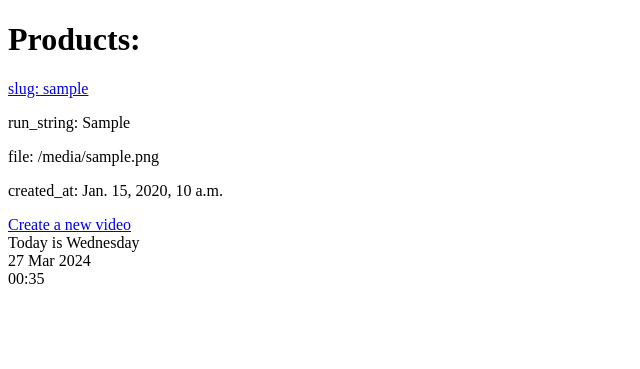
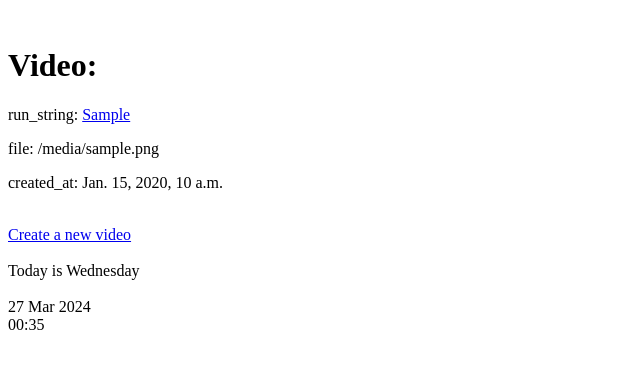
Before and after one commit to AlexeyInkov/video_run_string, a Django app: template django_project/test_task/video/templates/video/videofile_list.html in a window 1280 px wide. Shown: the top 369 px of the page, without its empty margins (0-640 px from the left). Run offline with Django 4.2, Linux system fonts and the light colour scheme; the template is opened without the code that fills it: most values are stand-ins (such as "Sample title", 1, 10 or a date in 2020).

Commit message:
fix teemplate

```diff
--- a/django_project/test_task/video/templates/video/base.html
+++ b/django_project/test_task/video/templates/video/base.html
@@ -8,21 +8,26 @@
         Base Title
         {% endblock %}
     </title>
+    <br>
 </head>
 
 <body>
 {% block body %}
 Base Body
 {% endblock %}
+<br>
 </body>
 <footer>
     <div>
+
         {% now 'l' as current_weekday%}
         Today is {{ current_weekday }}
     </div>
+    <br>
     <div>
         {% now 'd M Y' %}
     </div>
+
     <div>
         {% now 'H:i' %}
     </div>
--- a/django_project/test_task/video/templates/video/videofile_confirm_delete.html
+++ b/django_project/test_task/video/templates/video/videofile_confirm_delete.html
@@ -12,8 +12,8 @@ Confirm archive {{ object.slug }}
         <input type="submit" value="Confirm">
     </form>
 </div>
+<br>
 <div>
-    <a href="{% url 'video:video_detail' slug=object.slug %}"
-    >Back to video</a>
+    <a href="{% url 'video:detail_video' slug=object.slug %}">Back to video</a>
 </div>
 {% endblock %}
--- a/django_project/test_task/video/templates/video/videofile_form.html
+++ b/django_project/test_task/video/templates/video/videofile_form.html
@@ -14,7 +14,8 @@
         <button type="submit">Create</button>
     </form>
 </div>
+<br>
 <div>
-    <a href="{% url 'video:video_list' %}">Back to video list</a>
+    <a href="{% url 'video:list_video' %}">Back to video list</a>
 </div>
 {% endblock %}
--- a/django_project/test_task/video/templates/video/videofile_list.html
+++ b/django_project/test_task/video/templates/video/videofile_list.html
@@ -5,30 +5,29 @@ Video List
 {% endblock %}
 
 {% block body %}
-<h1>Products:</h1>
+<h1>Video:</h1>
 
 <div>
 
     {% if not object_list %}
-    <h3>No products yet</h3>
+    <h3>No video yet</h3>
     {% else %}
     {% for video in object_list%}
 
     <div>
-        <p><a href="{% url 'video:video_detail' slug=video.slug %}"
-        >slug: {{ video.slug }}</a></p>
-        <p>run_string: {{ video.run_string }}</p>
+        <p>run_string: <a href="{% url 'video:detail_video' slug=video.slug %}">
+             {{ video.run_string }}</a></p>
         <p>file: {{ video.file }}</p>
         <p>created_at: {{ video.created_at }}</p>
     </div>
-
+    <br>
     {% endfor %}
 
     {% endif %}
 </div>
 
 <div>
-    <a href="{% url 'video:video_create' %}">Create a new video</a>
+    <a href="{% url 'video:create_video' %}">Create a new video</a>
 </div>
 
 {% endblock %}
```
Also changed, not shown: django_project/test_task/video/templates/video/videofile_detail.html (+18 -7 lines).
